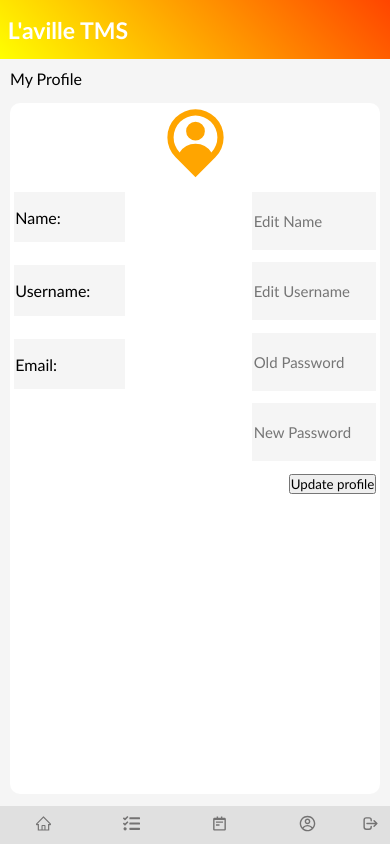
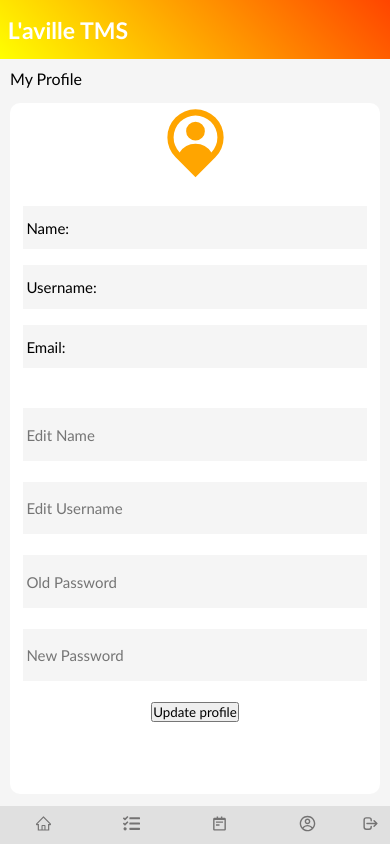
Before and after one commit to kingsleyhenz/ToDoList-Task, a React (Create React App) app: page /profile in a window 390 px wide. Built offline with nearby package versions, Linux system fonts and the light colour scheme; no server answers.

Commit message:
Profile Responsive

```diff
--- a/src/Pages/Profile.js
+++ b/src/Pages/Profile.js
@@ -47,7 +47,6 @@ const Profile = () =>{
                   <p>Username: {userData?.username}</p>
                   <p>Email: {userData?.email}</p>
                   </div>
-                  <div className='chng-det'>
                     <div className='chng-bx'>
                       <input type="text" placeholder='Edit Name'/>
                       <input type="text" placeholder='Edit Username'/>
@@ -55,7 +54,6 @@ const Profile = () =>{
                       <input type="text" placeholder='Old Password'/>
                       <input type="text" placeholder='New Password'/>
                       <button>Update profile</button>
-                    </div>
                   </div>
                 </div>
                 </div>
--- a/src/Stylesheets/profile.css
+++ b/src/Stylesheets/profile.css
@@ -16,7 +16,7 @@
 .det-wrp{
     width: 100%;
     height: 80%;
-    /* background-color: whitesmoke; */
+    /* background-color: rgb(236, 16, 16); */
     display: flex;
     justify-content: space-between;
 }
@@ -37,45 +37,19 @@
     align-items: center;
     padding: 0 1%;
 }
-.chng-det{
-    /* background-color: red; */
-    width: 50%;
-    height: 100%;
-    padding: 0 1%;
-    display: flex;
-    flex-direction: column;
-    align-items: end;
-    gap: 5%;
-}
-.em-chng{
-    background-color: whitesmoke;
-    width: 70%;
-    height: 10%;
-    display: flex;
-    justify-content: center;
-    align-items: center;
-}
-.em-chng > button{
-    border: none;
-    background-color: transparent;
-    cursor: pointer;
-    font-size: 13px;
-}
-.em-chng > button:hover{
-    color: gray;
-}
 .chng-bx{
     /* background-color: springgreen; */
-    width: 100%;
-    height: 75%;
+    width: 50%;
+    height: 70%;
     display: flex;
     flex-direction: column;
     align-items: end;
     gap: 3%;
+    padding: 0% 1%;
 }
 .chng-bx > input{
     width: 70%;
-    height: 14%;
+    height: 15%;
     padding: 0 1%;
     border: none;
     background-color: whitesmoke;
@@ -83,3 +57,69 @@
     font-size: 15px;
     font-weight: 500;
 }
+
+@media screen and (max-width:1024px) {
+    .probox{
+        gap: 4%;
+    }
+    .det-wrp{
+        flex-direction: column;
+        align-items: center;
+        gap: 5%;
+    }
+    .def-det{
+        align-items: center;
+        height: 35%;
+        width: 90%;
+    }
+    .def-det p{
+        height: 30%;
+        width: 85%;
+    }
+    .chng-bx{
+        align-items: center;
+        width: 90%;
+    }
+    .chng-bx > input{
+        width: 85%;
+        height: 18%;
+    }
+}
+@media screen and (max-width:888px) {
+    .def-det{
+        align-items: center;
+        height: 35%;
+        width: 100%;
+    }
+    .def-det p{
+        height: 30%;
+        width: 95%;
+    }
+    .chng-bx{
+        align-items: center;
+        width: 100%;
+    }
+    .chng-bx > input{
+        width: 95%;
+        height: 18%;
+    }
+}
+
+@media screen and (max-width: 688px){
+    .def-det{
+        flex-direction: column;
+        align-items: center;
+        gap: 9%;
+    }
+    .def-det p{
+        height: 25%;
+        width: 95%;
+        font-size: 15px;
+    }
+    .chng-bx{
+        gap: 6%;
+    }
+    .chng-bx > input{
+        height: 15%;
+    }
+}
```
